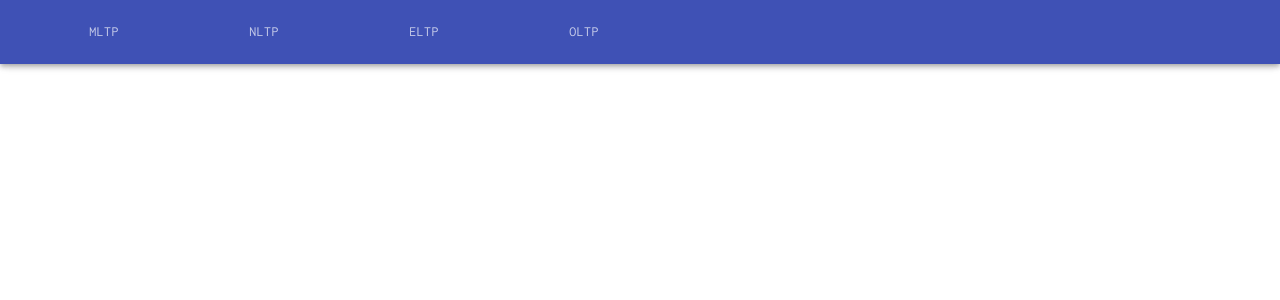
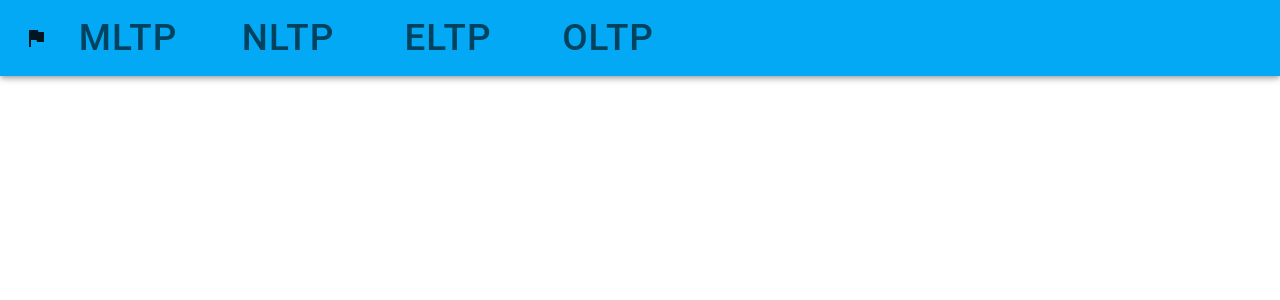
Before and after one commit to itsokthen/tagpro_central, a React (Create React App) app in the folder tagprocentral/: page / in a window 1280 px wide. Shown: the top 300 px of the page. Built offline with nearby package versions, Linux system fonts and the light colour scheme.

Commit message:
navbar and theme update

```diff
--- a/tagprocentral/package.json
+++ b/tagprocentral/package.json
@@ -3,8 +3,12 @@
   "version": "0.1.0",
   "private": true,
   "dependencies": {
+    "@emotion/react": "^11.5.0",
+    "@emotion/styled": "^11.3.0",
     "@material-ui/core": "^4.12.3",
     "@material-ui/icons": "^4.11.2",
+    "@mui/icons-material": "^5.1.0",
+    "@mui/material": "^5.1.0",
     "@testing-library/jest-dom": "^5.14.1",
     "@testing-library/react": "^11.2.7",
     "@testing-library/user-event": "^12.8.3",
--- a/tagprocentral/src/App.js
+++ b/tagprocentral/src/App.js
@@ -1,12 +1,24 @@
-import "./App.css";
+import { lightBlue } from "@material-ui/core/colors";
+import { createTheme, ThemeProvider } from "@material-ui/core/styles";
 // Import Pages
 import MLTP from "./pages/MLTP";
 
+const themes = createTheme({
+  palette: {
+    primary: lightBlue,
+  },
+  typography: {
+    button: {
+      fontSize: "2.3rem",
+    },
+  },
+});
+
 function App() {
   return (
-    <div className="App">
+    <ThemeProvider theme={themes}>
       <MLTP />
-    </div>
+    </ThemeProvider>
   );
 }
 
--- a/tagprocentral/src/components/Navbar/Navbar.js
+++ b/tagprocentral/src/components/Navbar/Navbar.js
@@ -1,21 +1,20 @@
 import React from "react";
-import {AppBar, Tabs, Tab, Toolbar, Typography} from '@material-ui/core'
-
+import { AppBar, Tabs, Tab, Toolbar, Typography } from "@material-ui/core";
+import FlagIcon from "@mui/icons-material/Flag";
 
 const Navbar = () => {
   return (
-
-      <AppBar color='primary'>
-        <Toolbar>
-          <Tabs>
-            <Tab   label='MLTP'/>
-            <Tab   label='NLTP'/>
-            <Tab   label='ELTP'/>
-            <Tab   label='OLTP'/>
-          </Tabs>
-        </Toolbar>
-      </AppBar>
-
+    <AppBar color="primary">
+      <Toolbar>
+        <FlagIcon />
+        <Tabs>
+          <Tab label="MLTP" />
+          <Tab label="NLTP" />
+          <Tab label="ELTP" />
+          <Tab label="OLTP" />
+        </Tabs>
+      </Toolbar>
+    </AppBar>
   );
 };
 
```
Also changed, not shown: 1 other file (tests, documents, lock files or other folders).
